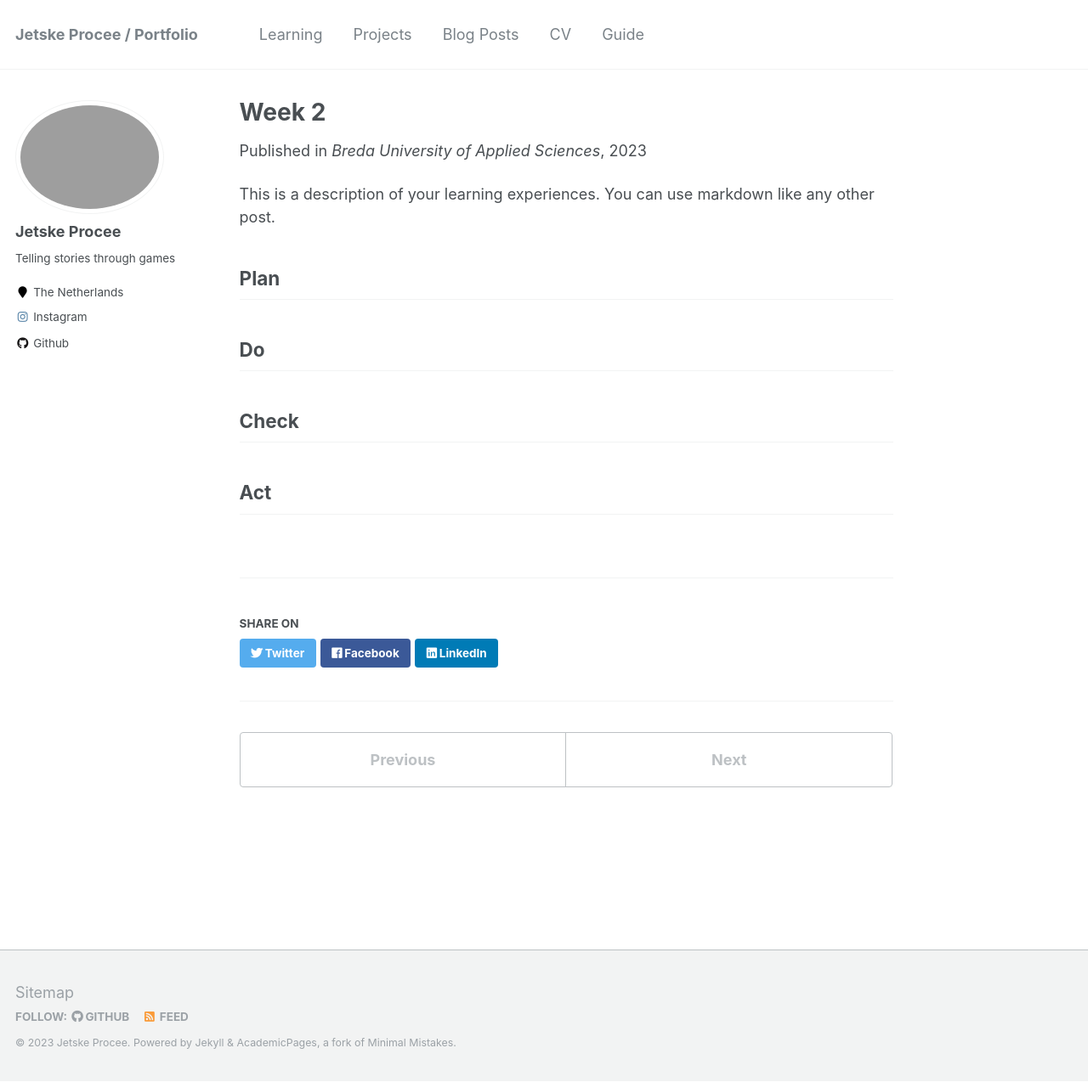
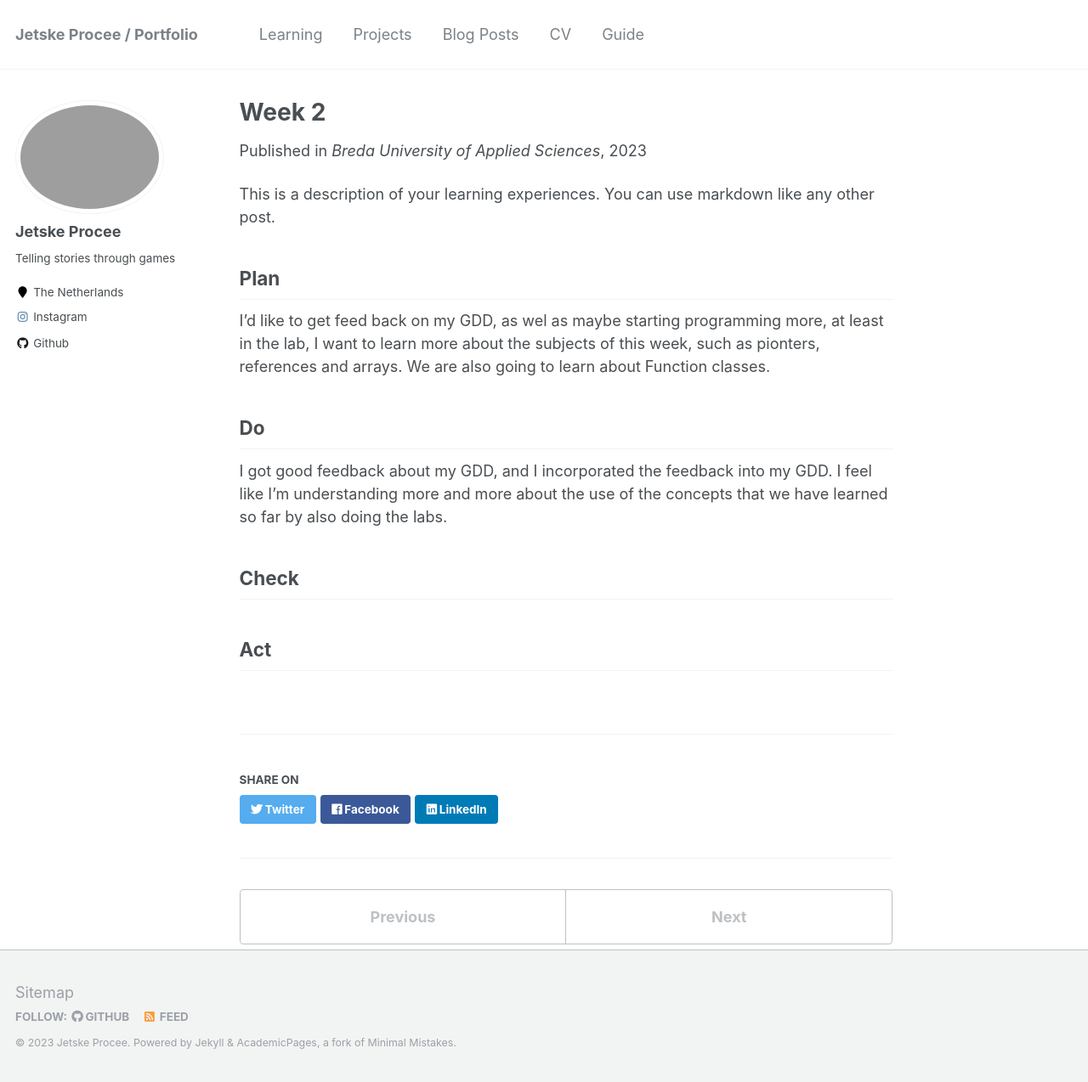
Before and after one commit to Jetplane444/Cpp-for-games, a Jekyll site: the page built from _learning/week-2.md, in a window 1280 px wide and 1274 px high. Shown: the whole window at 85% size. Built offline with Jekyll 4.4.1, drawn with Linux system fonts in a browser that asks for light colours.

Commit message:
Updated week 2

```diff
--- a/_learning/week-2.md
+++ b/_learning/week-2.md
@@ -12,35 +12,16 @@ This is a description of your learning experiences. You can use markdown like an
 
 ## Plan
 
-<!---
-NOTE: Fill this section in at the beginning of the week!
-
-What do you plan to do this week? What new knowledge do you want to acquire? Do you want to follow any of the learning units for the course? Do you want to work on the assignment for the course? How much time do you estimate you will spend on these tasks?
--->
+I'd like to get feed back on my GDD, as wel as maybe starting programming more, at least in the lab, I want to learn more about the subjects of this week, such as pionters, references and arrays. We are also going to learn about Function classes.
 
 ## Do
 
-<!---
-NOTE: Fill this in during the week.
-
-What were you actually able to accomplish? Was it more or less than what you planned? Was the amount of time you thought you would spend on it accurate? If not, what took longer than you thought it would?
-
-Provide as much context as possible. Use code snippets or take screenshots of what you were able to accomplish. Please provide references to any additional sources of information that helped you.
--->
+I got good feedback about my GDD, and I incorporated the feedback into my GDD. I feel like I'm understanding more and more about the use of the concepts that we have learned so far by also doing the labs.
 
 ## Check
 
-<!---
-Note: Fill this in at the end of the week.
 
-What went well? What didn't go so well? What was the most important thing you learned this week?
 
-Did you receive any feedback from the lecturer or your peers? If so, what was that feedback? Were you able to incorporate that feedback?
-
-Did you give anyone else feedback? Who did you give feedback to? How did they respond to your feedback?
-
-NOTE: Any source of feedback is feedback!
--->
 
 ## Act
 
```
